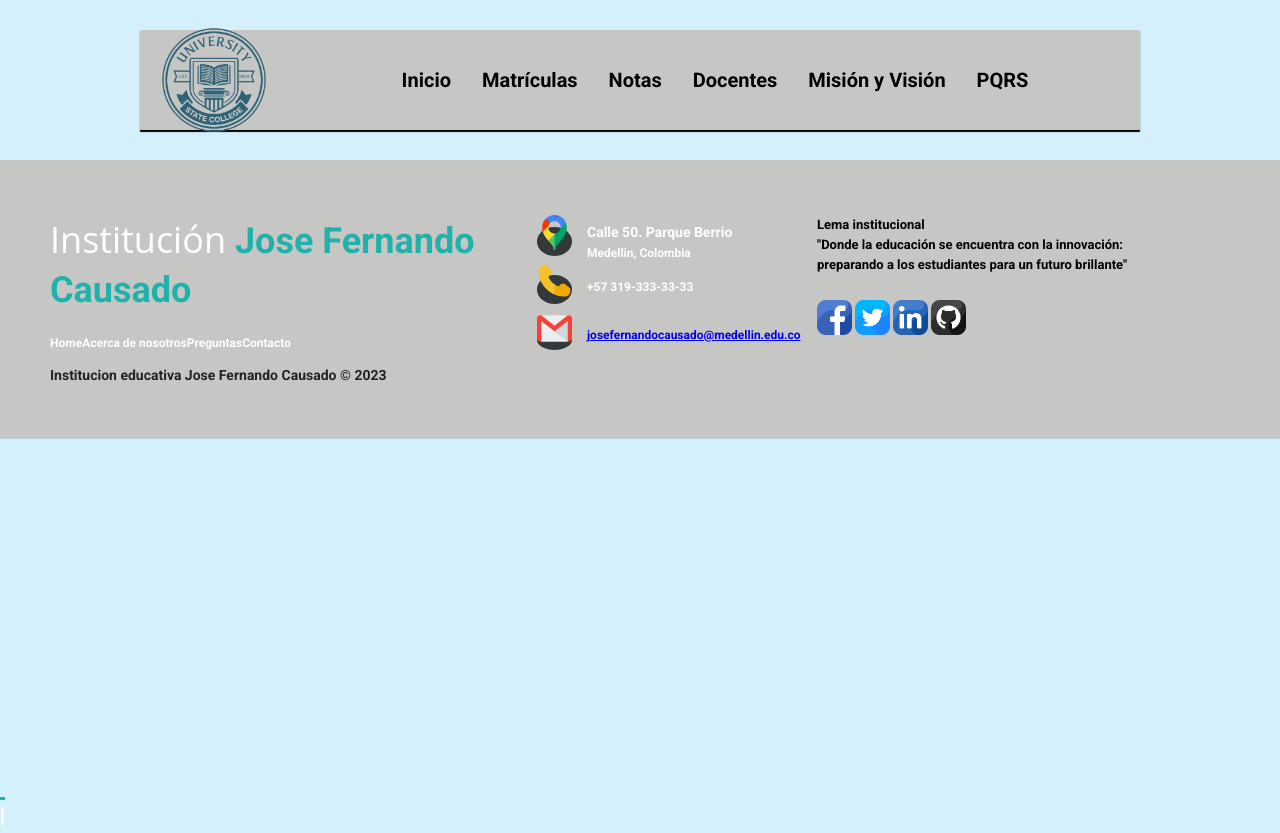
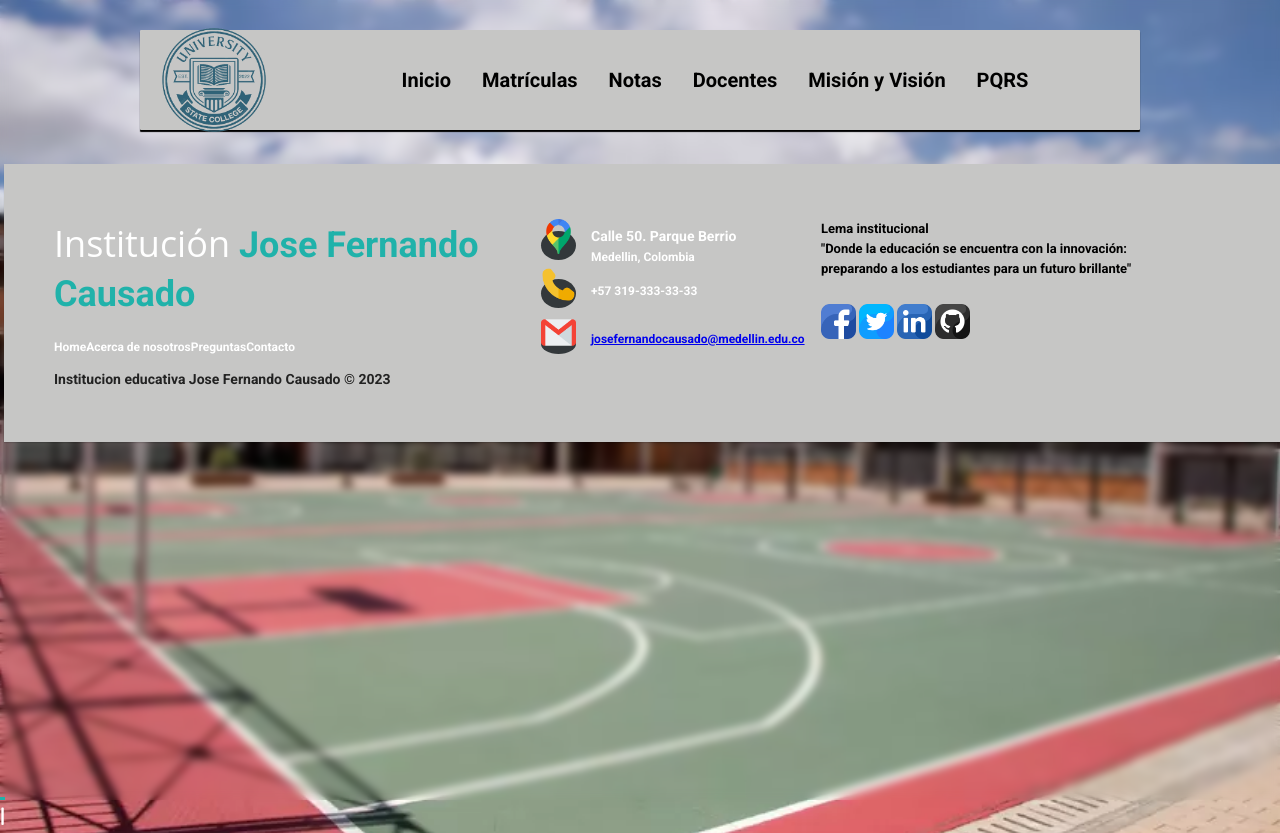
Before and after one commit to 1053Gonzalez/pagina_institucional, a plain HTML site: page myv.html in a window 1280 px wide. Drawn offline with Linux system fonts and the light colour scheme.

Commit message:
Se pone imagen de fondo para el body, se le da color al background del submenu

```diff
--- a/index.css
+++ b/index.css
@@ -10,10 +10,10 @@
     margin: 30px auto;
 }
 body {
-    /*background-image: url(sources/img/colegios_1.jpg);*/
+    background-image: url(sources/img/colegios_1.jpg);
     background-size: 100%;
     background-repeat: no-repeat;
-    background-color: rgb(212, 240, 251);
+    /*background-color: rgb(212, 240, 251);*/
     backdrop-filter: blur(4px);
     display: flex;
     flex-direction: column;
@@ -135,6 +135,7 @@ section {
     text-align: left;
     font: bold 16px sans-serif;
     padding: 55px 50px;
+    margin: 4px;
 }
 
 .footer-general .footer-izq,
@@ -314,6 +315,7 @@ section {
 .submenu li a {
     display: block;
     padding: 10px;
+    background-color: #c6c6c6;
 }
 .menu li:hover .submenu{
     display: block;
```
